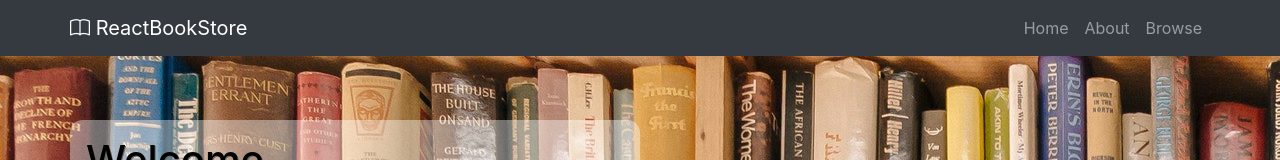
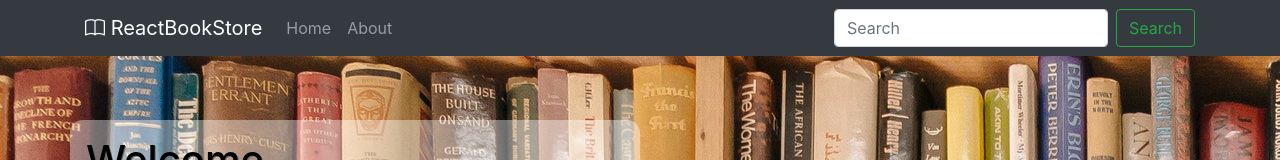
Before and after one commit to Radensuaso/m4d2-react-book-store, a React (Create React App) app: page / in a window 1280 px wide. Shown: the top 160 px of the page. Built offline with nearby package versions, Linux system fonts and the light colour scheme.

Commit message:
Some adjustments to the Navbar were made

```diff
--- a/src/App.js
+++ b/src/App.js
@@ -1,4 +1,3 @@
-import "./App.css"
 import MyFooter from "./components/MyFooter"
 import MyNav from "./components/MyNav"
 import MyJumbotron from "./components/MyJumbotron"
--- a/src/components/MyNav.jsx
+++ b/src/components/MyNav.jsx
@@ -1,16 +1,29 @@
-import { Container, Navbar, Nav } from "react-bootstrap"
+import {
+  Container,
+  Navbar,
+  Nav,
+  Form,
+  Button,
+  FormControl,
+} from "react-bootstrap"
 
 const MyNav = () => (
-  <Navbar bg="dark" variant="dark">
+  <Navbar bg="dark" variant="dark" expand="lg">
     <Container>
-      <Navbar.Brand href="#">
+      <Navbar.Brand href="#home">
         <i className="bi bi-book"></i> ReactBookStore
       </Navbar.Brand>
-      <Nav className="ml-auto">
-        <Nav.Link href="#">Home</Nav.Link>
-        <Nav.Link href="#">About</Nav.Link>
-        <Nav.Link href="#">Browse</Nav.Link>
-      </Nav>
+      <Navbar.Toggle aria-controls="basic-navbar-nav" />
+      <Navbar.Collapse id="basic-navbar-nav">
+        <Nav className="mr-auto">
+          <Nav.Link href="#home">Home</Nav.Link>
+          <Nav.Link href="#link">About</Nav.Link>
+        </Nav>
+        <Form inline>
+          <FormControl type="text" placeholder="Search" className="mr-sm-2" />
+          <Button variant="outline-success">Search</Button>
+        </Form>
+      </Navbar.Collapse>
     </Container>
   </Navbar>
 )
```
